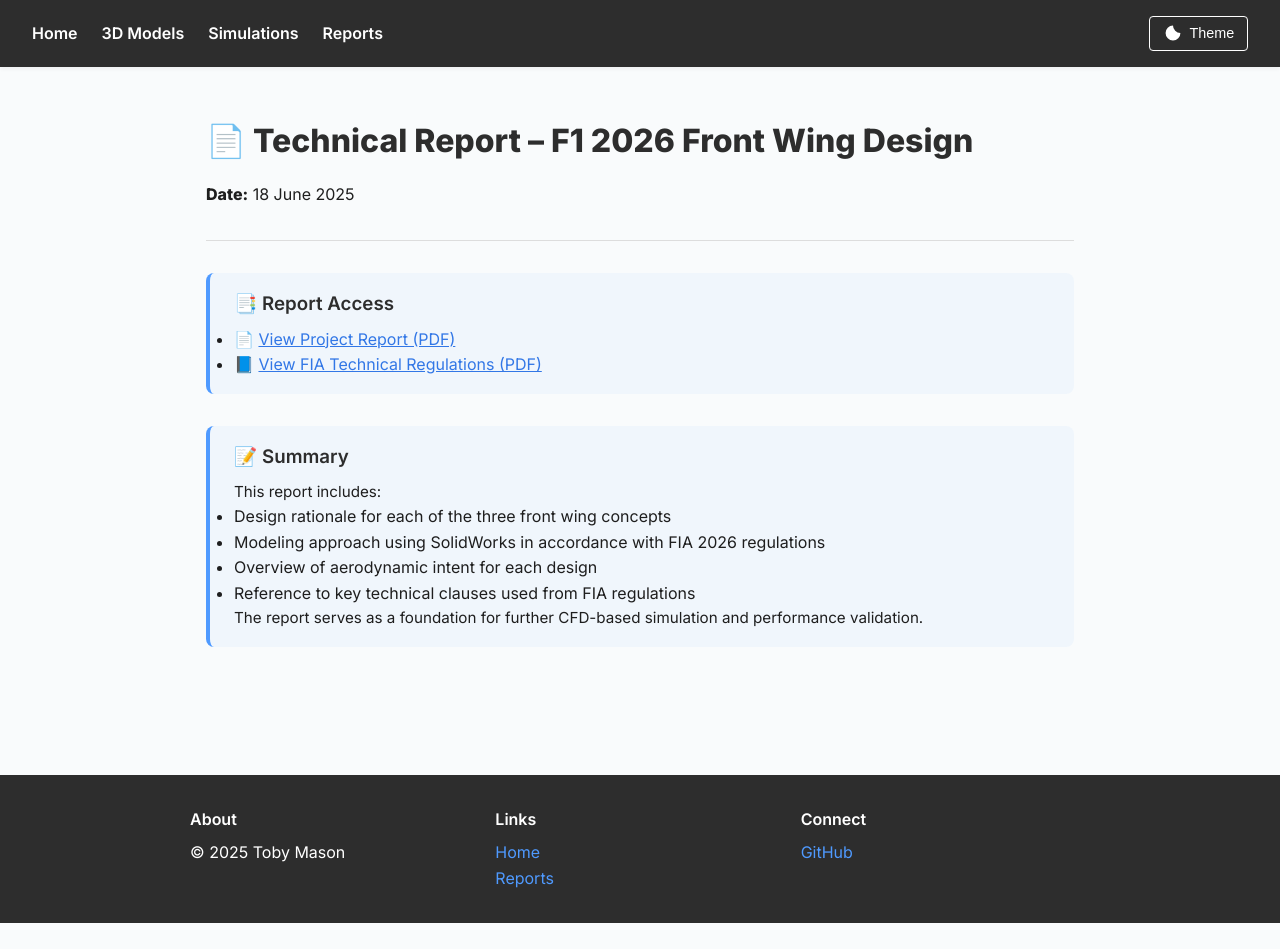
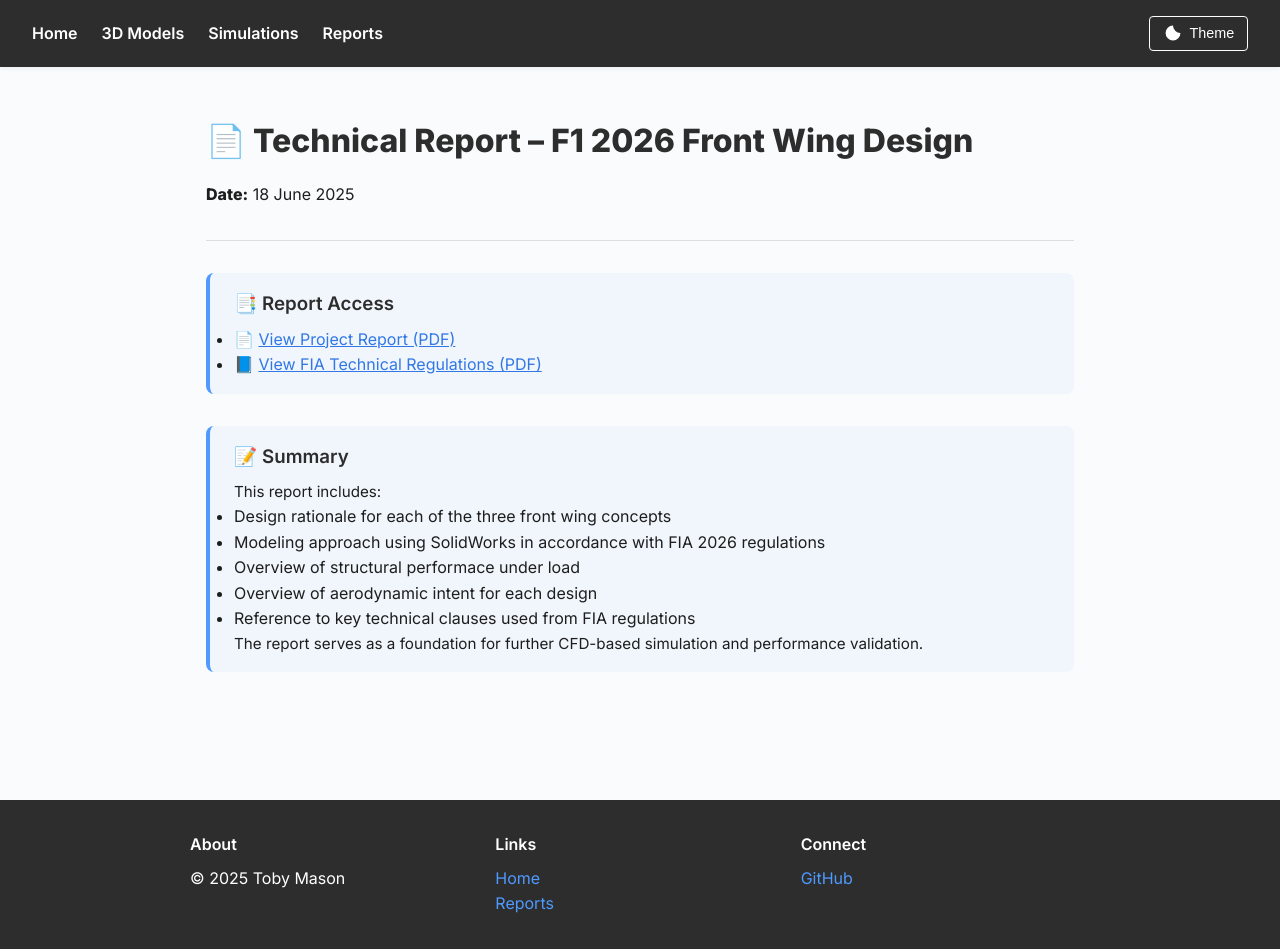
Before and after one commit to tob-mas/engineeringportfolio, a Jekyll site: the page built from reports/18.06.25/index.md, in a window 1280 px wide and 949 px high. Built offline with Jekyll 4.4.1, drawn with Linux system fonts in a browser that asks for light colours.

Commit message:
Update index.md

```diff
--- a/reports/18.06.25/index.md
+++ b/reports/18.06.25/index.md
@@ -23,6 +23,7 @@ permalink: /reports/18.06.25/
   <ul>
     <li>Design rationale for each of the three front wing concepts</li>
     <li>Modeling approach using SolidWorks in accordance with FIA 2026 regulations</li>
+    <li>Overview of structural performace under load</li>
     <li>Overview of aerodynamic intent for each design</li>
     <li>Reference to key technical clauses used from FIA regulations</li>
   </ul>
```
